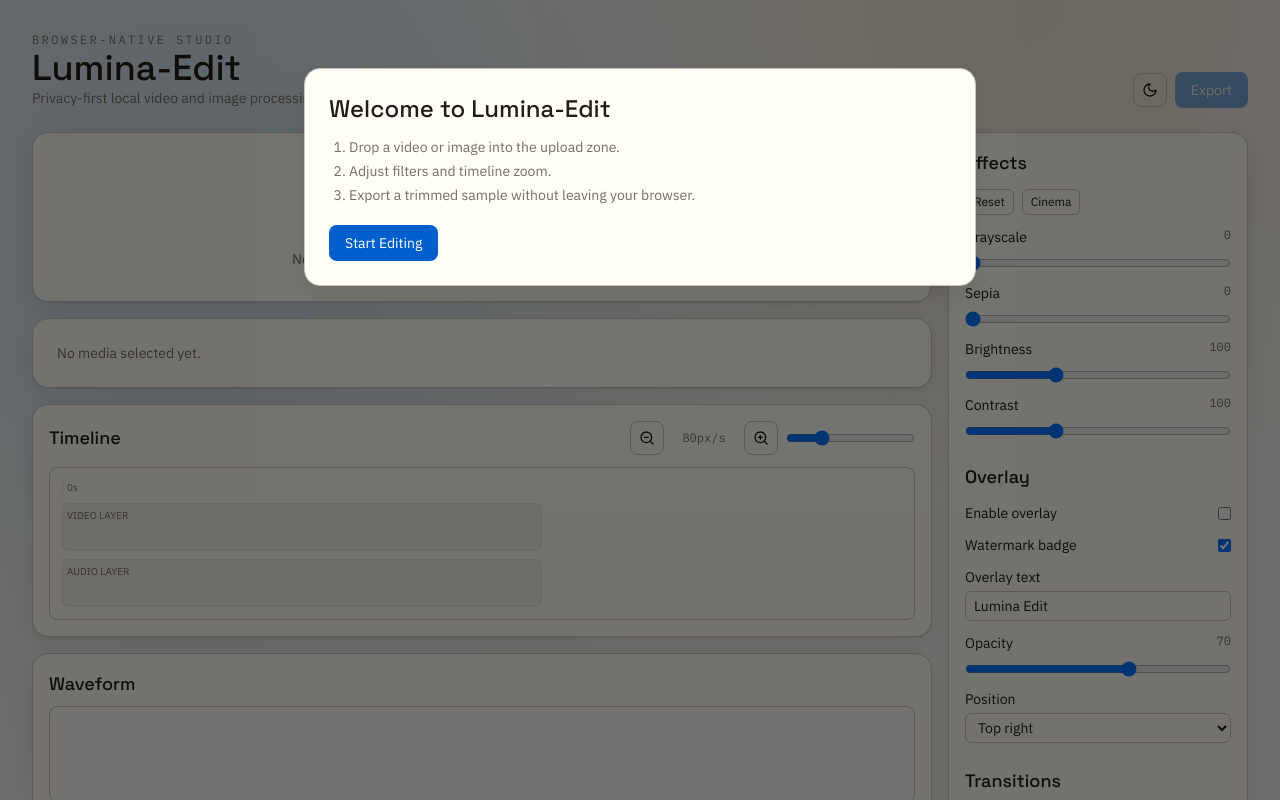
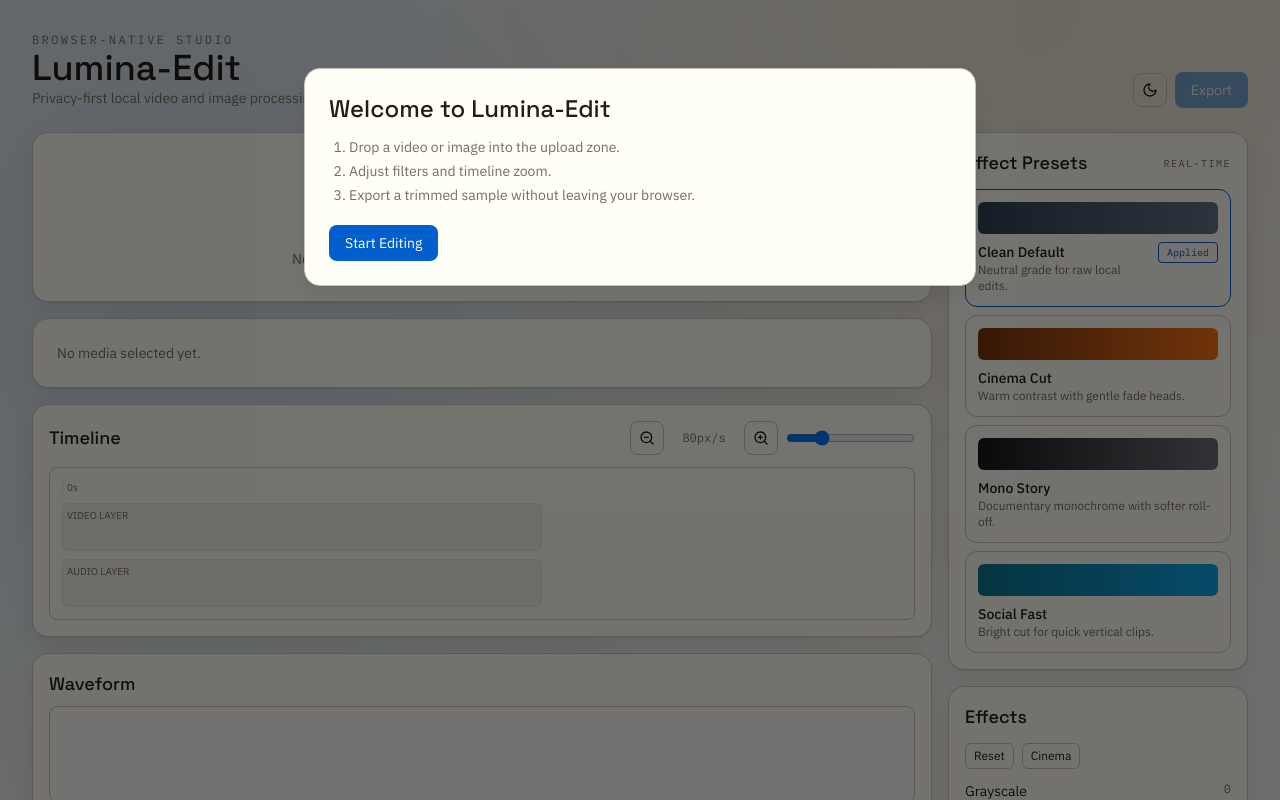
Before and after one commit to erciktiburak/Lumina-Edit, a Next.js app: page / in a window 1280 px wide. Shown: the top 800 px of the page. Built offline with nearby package versions, Linux system fonts and the light colour scheme.

Commit message:
feat(ui): build effect preset library with real-time preview

```diff
--- a/app/page.tsx
+++ b/app/page.tsx
@@ -5,6 +5,7 @@ import { motion } from "framer-motion";
 import { detectCapabilities } from "@/lib/compat/browser-check";
 import { ffmpegEngine } from "@/lib/ffmpeg/engine";
 import { useEditorStore } from "@/lib/state/editor-store";
+import { EffectPresetLibrary } from "@/components/effect-preset-library";
 import { ExportModal } from "@/components/export-modal";
 import { AudioWaveform } from "@/components/audio-waveform";
 import { LogConsole } from "@/components/log-console";
@@ -120,6 +121,7 @@ export default function HomePage() {
           <LogConsole />
         </section>
         <section className="space-y-4">
+          <EffectPresetLibrary />
           <PropertiesPanel />
           <MetricsPanel />
         </section>
--- /dev/null
+++ b/components/effect-preset-library.tsx
@@ -0,0 +1,115 @@
+"use client";
+
+import { useState } from "react";
+import { useEditorStore } from "@/lib/state/editor-store";
+
+type EffectPreset = {
+  id: string;
+  name: string;
+  description: string;
+  swatchClass: string;
+  filters: {
+    grayscale: number;
+    sepia: number;
+    brightness: number;
+    contrast: number;
+  };
+  overlay: {
+    enabled: boolean;
+    text: string;
+    showWatermark: boolean;
+    opacity: number;
+    position: "top-left" | "top-right" | "bottom-left" | "bottom-right";
+  };
+  transitions: {
+    enabled: boolean;
+    fadeInMs: number;
+    fadeOutMs: number;
+  };
+};
+
+const presets: EffectPreset[] = [
+  {
+    id: "clean-default",
+    name: "Clean Default",
+    description: "Neutral grade for raw local edits.",
+    swatchClass: "from-slate-700 to-slate-500",
+    filters: { grayscale: 0, sepia: 0, brightness: 100, contrast: 100 },
+    overlay: { enabled: false, text: "Lumina Edit", showWatermark: true, opacity: 70, position: "top-right" },
+    transitions: { enabled: false, fadeInMs: 500, fadeOutMs: 500 }
+  },
+  {
+    id: "cinema-cut",
+    name: "Cinema Cut",
+    description: "Warm contrast with gentle fade heads.",
+    swatchClass: "from-amber-900 to-orange-500",
+    filters: { grayscale: 0, sepia: 24, brightness: 112, contrast: 126 },
+    overlay: { enabled: true, text: "CINEMA CUT", showWatermark: true, opacity: 74, position: "bottom-right" },
+    transitions: { enabled: true, fadeInMs: 700, fadeOutMs: 900 }
+  },
+  {
+    id: "mono-story",
+    name: "Mono Story",
+    description: "Documentary monochrome with softer roll-off.",
+    swatchClass: "from-zinc-900 to-zinc-500",
+    filters: { grayscale: 85, sepia: 8, brightness: 106, contrast: 118 },
+    overlay: { enabled: true, text: "FIELD LOG", showWatermark: false, opacity: 78, position: "top-left" },
+    transitions: { enabled: true, fadeInMs: 500, fadeOutMs: 600 }
+  },
+  {
+    id: "social-fast",
+    name: "Social Fast",
+    description: "Bright cut for quick vertical clips.",
+    swatchClass: "from-cyan-700 to-sky-500",
+    filters: { grayscale: 0, sepia: 4, brightness: 120, contrast: 132 },
+    overlay: { enabled: true, text: "@lumina", showWatermark: true, opacity: 88, position: "top-right" },
+    transitions: { enabled: true, fadeInMs: 260, fadeOutMs: 320 }
+  }
+];
+
+export function EffectPresetLibrary() {
+  const updateFilters = useEditorStore((state) => state.updateFilters);
+  const updateOverlay = useEditorStore((state) => state.updateOverlay);
+  const updateTransitions = useEditorStore((state) => state.updateTransitions);
+  const [appliedPresetId, setAppliedPresetId] = useState<string>("clean-default");
+
+  return (
+    <aside className="panel rounded-2xl p-4">
+      <div className="mb-3 flex items-center justify-between">
+        <h3 className="font-display text-lg">Effect Presets</h3>
+        <span className="font-mono text-[10px] uppercase tracking-[0.15em] text-muted">Real-time</span>
+      </div>
+
+      <div className="space-y-2">
+        {presets.map((preset) => {
+          const isApplied = appliedPresetId === preset.id;
+          return (
+            <button
+              key={preset.id}
+              className={`w-full rounded-xl border p-3 text-left transition ${
+                isApplied ? "border-accent bg-accent/10" : "border-border hover:border-accent/60"
+              }`}
+              onClick={() => {
+                updateFilters(preset.filters);
+                updateOverlay(preset.overlay);
+                updateTransitions(preset.transitions);
+                setAppliedPresetId(preset.id);
+              }}
+            >
+              <div className={`mb-2 h-8 w-full rounded-md bg-gradient-to-r ${preset.swatchClass}`} />
+              <div className="flex items-start justify-between gap-2">
+                <div>
+                  <p className="text-sm font-medium">{preset.name}</p>
+                  <p className="text-xs text-muted">{preset.description}</p>
+                </div>
+                {isApplied && (
+                  <span className="rounded border border-accent px-2 py-0.5 font-mono text-[10px] text-accent">Applied</span>
+                )}
+              </div>
+            </button>
+          );
+        })}
+      </div>
+    </aside>
+  );
+}
```
